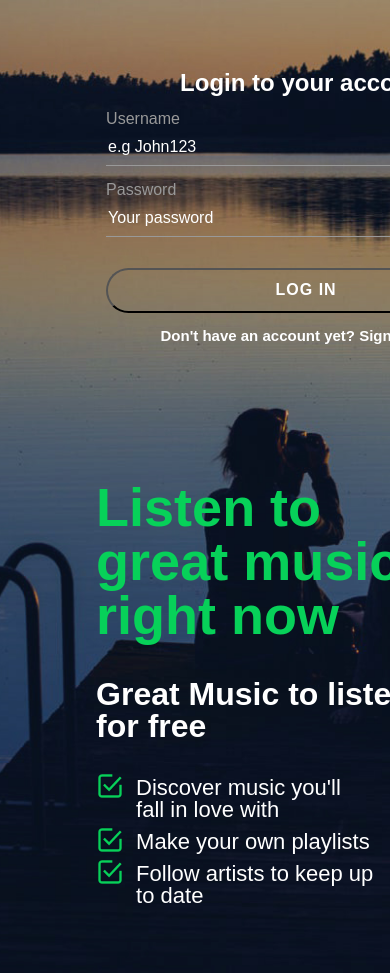
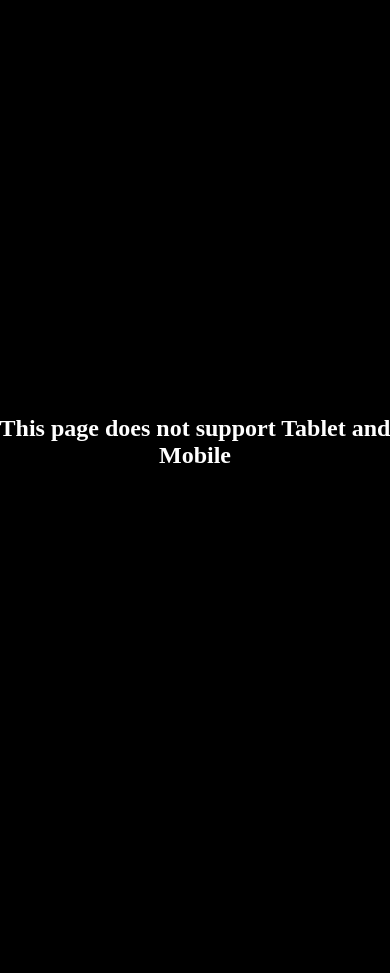
Before and after one commit to RestlessCoder/VoiseM, a PHP site: page /register.php in a window 390 px wide; the page is wider, and only the part inside the window is pictured. After the commit the page ends 463 px from the top of that part, so only its background shows below. Run offline with PHP 8.4, Linux system fonts and the light colour scheme.

Commit message:
Add does not support Mobile/Tablet page and add minor change in updateEmail

```diff
--- a/assets/css/register.css
+++ b/assets/css/register.css
@@ -1,3 +1,26 @@
+.noTabletAndMobile {
+  overflow: hidden; }
+  .noTabletAndMobile h2 {
+    visibility: hidden; }
+  @media only screen and (max-width: 768px) {
+    .noTabletAndMobile {
+      position: fixed;
+      background: #000;
+      right: 0;
+      top: 0;
+      left: 0;
+      bottom: 0;
+      z-index: 9999; }
+      .noTabletAndMobile h2 {
+        visibility: visible;
+        position: relative;
+        top: 50%;
+        left: 50%;
+        transform: translate(-50%, -50%);
+        width: 400px;
+        color: #FFF;
+        text-align: center; } }
+
 html, body {
   -webkit-box-sizing: border-box;
   -moz-box-sizing: border-box;
@@ -25,6 +48,9 @@ html, body {
     max-width: 1096px;
     color: #FFF;
     line-height: 1em; }
+    @media only screen and (max-width: 768px) {
+      #main-background #loginContainer {
+        display: none; } }
   #main-background .inputContainer {
     width: 400px;
     padding: 55px;
@@ -91,6 +117,9 @@ html, body {
   #main-background #hero-text-box {
     padding: 45px;
     display: table-cell; }
+    @media only screen and (max-width: 768px) {
+      #main-background #hero-text-box {
+        display: none; } }
     #main-background #hero-text-box h1 {
       color: #07d159;
       font-weight: bold;
--- a/assets/scss/register.scss
+++ b/assets/scss/register.scss
@@ -29,6 +29,35 @@ $red-color: #ff0000;
   :-ms-input-placeholder      {@content}
 }
 
+.noTabletAndMobile {
+	overflow: hidden;
+
+	h2 {
+		visibility: hidden;
+	}
+
+	@media only screen and (max-width: 768px) {
+		position: fixed;
+	    background: #000;
+	    right: 0;
+	    top: 0;
+	    left: 0;
+	    bottom: 0;
+	    z-index: 9999;
+
+	    h2 {
+	    	visibility: visible;
+	    	position: relative;
+	    	top: 50%;
+	    	left: 50%;
+	    	transform: translate(-50%,-50%);
+	    	width: 400px;
+	    	color: $white-color;
+	    	text-align: center;
+	    }
+	}
+}
+
 html, body {
 	@include border-box();
 	padding: 0;
@@ -43,6 +72,9 @@ html, body {
 	width: 100%;
 
 	#loginContainer {
+		@media only screen and (max-width: 768px) {
+			display: none;
+		}
 		font-family: "fantasy", sans-serif;
 		font-weight: normal;
 		width: 80%;
@@ -126,6 +158,9 @@ html, body {
 	}
 
 	#hero-text-box {
+		@media only screen and (max-width: 768px) {
+			display: none;
+		}
 		padding: 45px;
 		display: table-cell;
 
--- a/assets/scss/style.scss
+++ b/assets/scss/style.scss
@@ -20,6 +20,35 @@ $red-color: #FF0000;
   -webkit-appearance: none;
   -moz-appearance: none;
   appearance: none;
+}
+
+.noTabletAndMobile {
+  overflow: hidden;
+
+  h2 {
+    visibility: hidden;
+  }
+
+  @media only screen and (max-width: 768px) {
+    position: fixed;
+      background: #000;
+      right: 0;
+      top: 0;
+      left: 0;
+      bottom: 0;
+      z-index: 9999;
+
+      h2 {
+        visibility: visible;
+        position: relative;
+        top: 50%;
+        left: 50%;
+        transform: translate(-50%,-50%);
+        width: 400px;
+        color: $white-color;
+        text-align: center;
+      }
+  }
 }
 
 html, body {
--- a/includes/footer.php
+++ b/includes/footer.php
@@ -5,6 +5,9 @@
 		<?php include('includes/playingBarContainer.php') ?>
 
 	</div><!-- End of main container -->
+	<div class="noTabletAndMobile">
+		<h2>This page does not support Tablet and Mobile</h2>
+	</div>
 
 </body>
 </html>
--- a/register.php
+++ b/register.php
@@ -122,6 +122,10 @@
 		</div> <!-- End of Login Container -->
 	</div> <!-- End of background -->
 
+	<div class="noTabletAndMobile">
+		<h2>This page does not support Tablet and Mobile</h2>
+	</div>
+
 	<script src="https://ajax.googleapis.com/ajax/libs/jquery/3.3.1/jquery.min.js"></script>
 	<script src="assets/js/register.js" type="text/javascript"></script>
 
```
Also changed, not shown: assets/css/style.css (+23 -0 lines), includes/handlers/ajax/updateEmail.php (+9 -0 lines), 2 other files.
